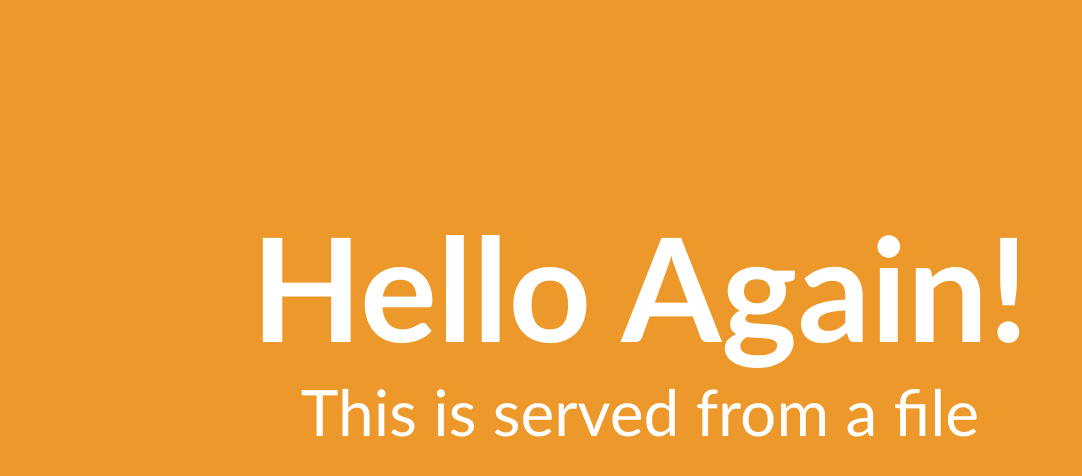
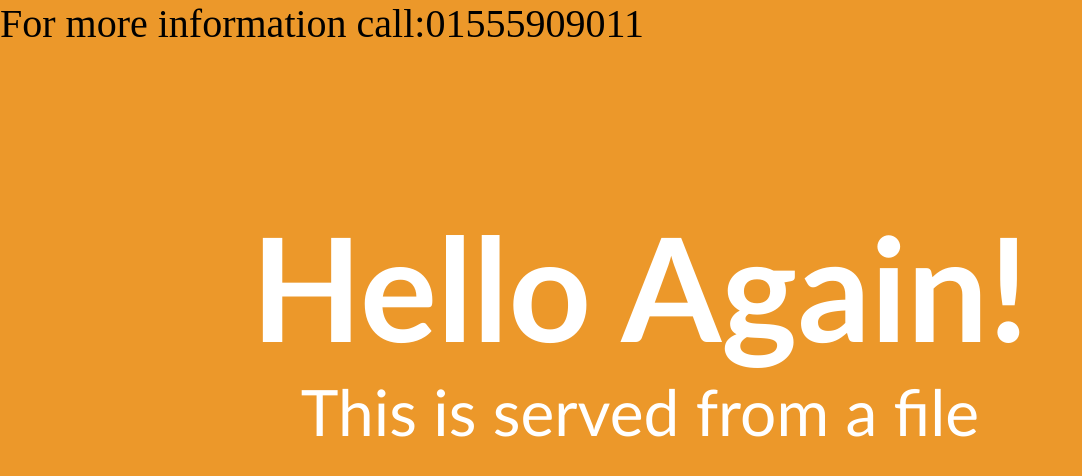
Before and after one commit to mbasha97/Node-app, a website: page public/index copy.html in a window 1280 px wide. Shown: the whole page, without its empty margins (0-1082 px from the left). Drawn offline with Linux system fonts and the light colour scheme.

Commit message:
My first app

```diff
--- a/public/index copy.html
+++ b/public/index copy.html
@@ -1,7 +1,7 @@
 <!DOCTYPE html>
 
 <head>
-    <title>My Website</title>
+    <title>Basha Tech</title>
     <style>
         *,
         html {
@@ -42,6 +42,12 @@
         p {
             font-size: 64px;
         }
+
+        p2 {
+            font-size: 40px;
+        }
+
+
     </style>
 </head>
 
@@ -50,6 +56,17 @@
         <h1>Hello Again!</h1>
         <p>This is served from a file</p>
     </div>
+
+    <div class="top-left">
+
+        <p2>For more information call:01555909011
+
+        </p2>
+
+    </div>
+
 </body>
 
+
+
 </html>
```
Also changed, not shown: public/index.html (+1 -1 lines).
